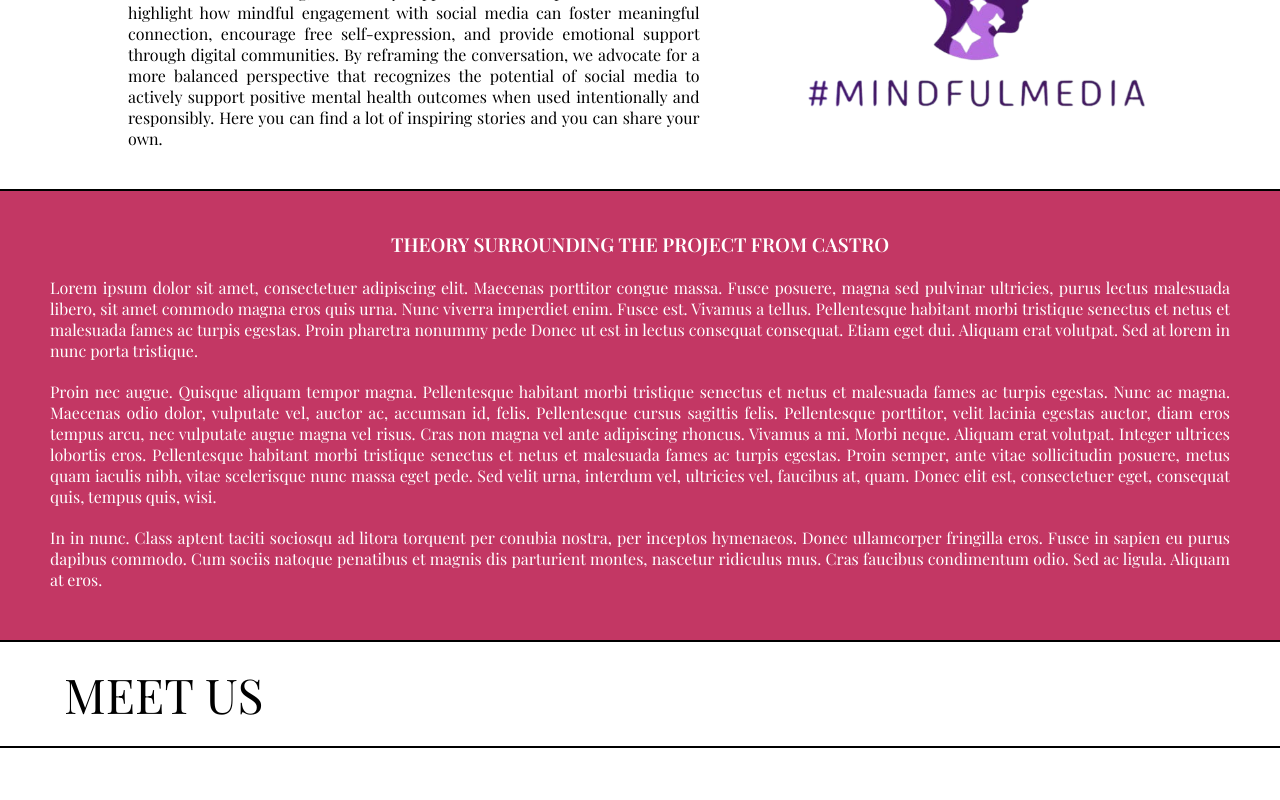
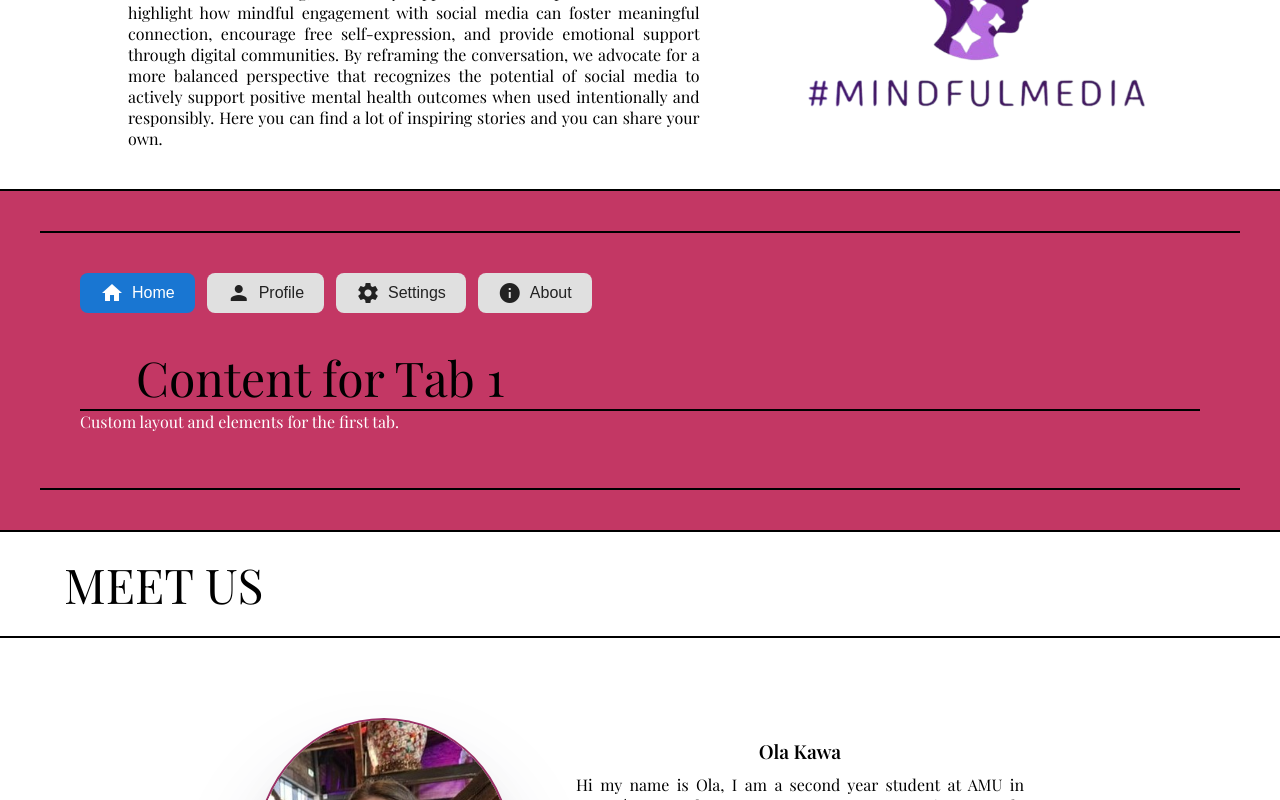
Before and after one commit to Xelo04/Mindful-Media, a React (Vite) app: page / in a window 1280 px wide. Shown: the part 599-1399 px from the top of the page. Built offline with nearby package versions, Linux system fonts and the light colour scheme; a web font is replaced by a local one.

Commit message:
Add TabbedPanel component with tabbed navigation and styles for About page

```diff
--- /dev/null
+++ b/src/components/tabbed-content/TabbedPanel.tsx
@@ -0,0 +1,37 @@
+import React, { useState } from "react";
+import "./TabbedPanel.scss"; // Create this file for styles
+
+interface TabInfo {
+  iconName: string;
+  label: string;
+  content: React.ReactNode;
+}
+
+interface TabbedPanelProps {
+  tabs: TabInfo[];
+}
+
+const TabbedPanel: React.FC<TabbedPanelProps> = ({ tabs }) => {
+  const [activeIndex, setActiveIndex] = useState(0);
+
+  return (
+    <div className="tabbed-panel">
+      <div className="tab-buttons">
+        {tabs.map((tab, index) => (
+          <button
+            key={index}
+            type="button"
+            onClick={() => setActiveIndex(index)}
+            className={`tab-btn${index === activeIndex ? " active" : ""}`}
+          >
+            <span className="material-icons">{tab.iconName}</span>
+            <span>{tab.label}</span>
+          </button>
+        ))}
+      </div>
+      <div className="tab-content">{tabs[activeIndex].content}</div>
+    </div>
+  );
+};
+
+export default TabbedPanel;
--- /dev/null
+++ b/src/components/tabbed-content/tabbedPanel.scss
@@ -0,0 +1,32 @@
+.tabbed-panel {
+  width: 100%;
+}
+
+.tab-buttons {
+  display: flex;
+  gap: 12px;
+  margin-bottom: 16px;
+}
+
+.tab-btn {
+  display: flex;
+  align-items: center;
+  gap: 8px;
+  padding: 8px 20px;
+  border-radius: 8px;
+  border: none;
+  background: #e0e0e0;
+  color: #222;
+  font-size: 1rem;
+  cursor: pointer;
+  transition: background 0.2s, color 0.2s;
+
+  &.active {
+    background: #1976d2;
+    color: #fff;
+  }
+}
+
+.tab-content {
+  padding: 16px 0;
+}
--- a/src/pages/about/About.tsx
+++ b/src/pages/about/About.tsx
@@ -1,8 +1,51 @@
 import PoppingStar from "../../components/popping-star/PoppingStar";
+import TabbedPanel from "../../components/tabbed-content/TabbedPanel";
 import TeamMemberSlider from "../../components/team-member-slider/TeamMemberSlider";
 import "./about.scss";
 
 const About = () => {
+  const tabs = [
+    {
+      iconName: "home",
+      label: "Home",
+      content: (
+        <div className="bg-red-100 p-4 rounded shadow">
+          <h2 className="text-xl font-bold">Content for Tab 1</h2>
+          <p>Custom layout and elements for the first tab.</p>
+        </div>
+      ),
+    },
+    {
+      iconName: "person",
+      label: "Profile",
+      content: (
+        <div className="bg-green-100 p-4 rounded shadow">
+          <h2 className="text-xl font-bold">Content for Tab 2</h2>
+          <p>Unique structure for the second tab.</p>
+        </div>
+      ),
+    },
+    {
+      iconName: "settings",
+      label: "Settings",
+      content: (
+        <div className="bg-yellow-100 p-4 rounded shadow">
+          <h2 className="text-xl font-bold">Content for Tab 3</h2>
+          <p>Another layout here.</p>
+        </div>
+      ),
+    },
+    {
+      iconName: "info",
+      label: "About",
+      content: (
+        <div className="bg-blue-100 p-4 rounded shadow">
+          <h2 className="text-xl font-bold">Content for Tab 4</h2>
+          <p>Something else entirely.</p>
+        </div>
+      ),
+    },
+  ];
   return (
     <div className="about">
       <section className="title-container">
@@ -100,42 +143,8 @@ const About = () => {
         </div>
       </section>
 
-      <section className="project-description">
-        <h3>THEORY SURROUNDING THE PROJECT FROM CASTRO</h3>
-        <div className="description">
-          <p>
-            Lorem ipsum dolor sit amet, consectetuer adipiscing elit. Maecenas
-            porttitor congue massa. Fusce posuere, magna sed pulvinar ultricies,
-            purus lectus malesuada libero, sit amet commodo magna eros quis
-            urna. Nunc viverra imperdiet enim. Fusce est. Vivamus a tellus.
-            Pellentesque habitant morbi tristique senectus et netus et malesuada
-            fames ac turpis egestas. Proin pharetra nonummy pede Donec ut est in
-            lectus consequat consequat. Etiam eget dui. Aliquam erat volutpat.
-            Sed at lorem in nunc porta tristique.
-          </p>
-          <p>
-            Proin nec augue. Quisque aliquam tempor magna. Pellentesque habitant
-            morbi tristique senectus et netus et malesuada fames ac turpis
-            egestas. Nunc ac magna. Maecenas odio dolor, vulputate vel, auctor
-            ac, accumsan id, felis. Pellentesque cursus sagittis felis.
-            Pellentesque porttitor, velit lacinia egestas auctor, diam eros
-            tempus arcu, nec vulputate augue magna vel risus. Cras non magna vel
-            ante adipiscing rhoncus. Vivamus a mi. Morbi neque. Aliquam erat
-            volutpat. Integer ultrices lobortis eros. Pellentesque habitant
-            morbi tristique senectus et netus et malesuada fames ac turpis
-            egestas. Proin semper, ante vitae sollicitudin posuere, metus quam
-            iaculis nibh, vitae scelerisque nunc massa eget pede. Sed velit
-            urna, interdum vel, ultricies vel, faucibus at, quam. Donec elit
-            est, consectetuer eget, consequat quis, tempus quis, wisi.
-          </p>
-          <p>
-            In in nunc. Class aptent taciti sociosqu ad litora torquent per
-            conubia nostra, per inceptos hymenaeos. Donec ullamcorper fringilla
-            eros. Fusce in sapien eu purus dapibus commodo. Cum sociis natoque
-            penatibus et magnis dis parturient montes, nascetur ridiculus mus.
-            Cras faucibus condimentum odio. Sed ac ligula. Aliquam at eros.
-          </p>
-        </div>
+      <section className="tabbed-panel">
+        <TabbedPanel tabs={tabs} />
       </section>
 
       <section className="meet-us">
--- a/src/pages/about/about.scss
+++ b/src/pages/about/about.scss
@@ -33,6 +33,7 @@
       position: absolute;
       width: 100%;
       height: 100%;
+      pointer-events: none;
     }
     #star1 {
       top: 13%;
@@ -145,21 +146,12 @@
       }
     }
   }
-  // ~~~~~~~~~~~~~~~~~~~~~~~~~~~~~~~~~~~~~~~~~~~~~~~~~~~~~~~~~~~~~~~~~ Project Description ~~~~~~~~~~~~~~~~~~~~~~~~~~~~~~~~~~~~~~~~~~~~~~~~~~~~~~~~~~~~~~~~~
-  .project-description {
+  // ~~~~~~~~~~~~~~~~~~~~~~~~~~~~~~~~~~~~~~~~~~~~~~~~~~~~~~~~~~~~~~~~~ Tabbed Panel ~~~~~~~~~~~~~~~~~~~~~~~~~~~~~~~~~~~~~~~~~~~~~~~~~~~~~~~~~~~~~~~~~
+  .tabbed-panel {
     background: constants.$soft-bg;
     color: constants.$white-color;
     border-block: 2px solid constants.$black-color;
     padding: 40px;
-    .description {
-      display: flex;
-      flex-direction: column;
-      align-items: center;
-      text-align: justify;
-      p {
-        padding: 10px;
-      }
-    }
   }
   // ~~~~~~~~~~~~~~~~~~~~~~~~~~~~~~~~~~~~~~~~~~~~~~~~~~~~~~~~~~~~~~~~~ Meet Us ~~~~~~~~~~~~~~~~~~~~~~~~~~~~~~~~~~~~~~~~~~~~~~~~~~~~~~~~~~~~~~~~~
   .meet-us {
```
